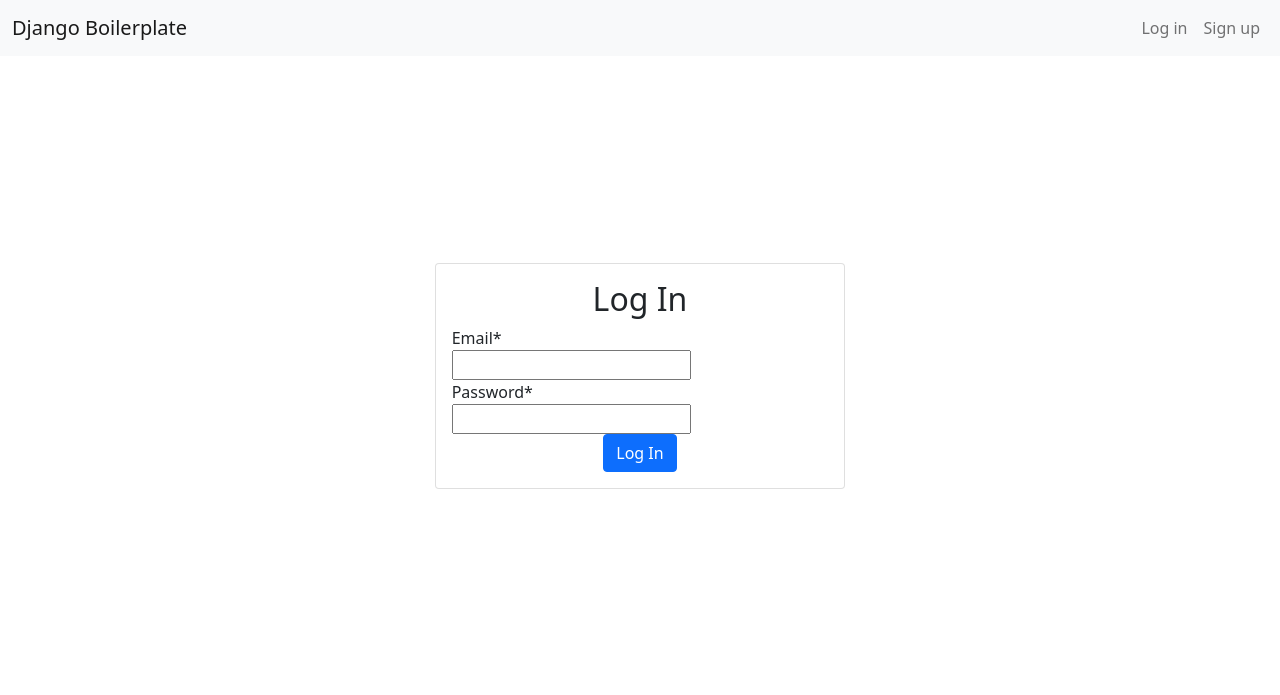
After one commit to JakeWritesCode/django-boilerplate, a Django app: page /users/log-in in a window 1280 px wide. The commit adds this page. Shown: the top 695 px of the page. Run offline with Django 4.2, Linux system fonts and the light colour scheme; some libraries are stand-ins or nearby versions.

Commit message:
Need to do password reset and change but i'm bored.

```diff
--- a/django_boilerplate/urls.py
+++ b/django_boilerplate/urls.py
@@ -15,4 +15,5 @@ urlpatterns = [
 
     # Basic index view, remove when you want something better.
     path("", lambda request: render(request, "index.html"), name="index"),
+
 ]
--- a/templates/base.html
+++ b/templates/base.html
@@ -24,31 +24,23 @@
                     <a class="nav-link" href="#">Add New User</a>
                 </li>
                 <li class="nav-item">
-                    <a class="nav-link" href="#">Log out</a>
+                    <a class="nav-link" href="{% url "log-out" %}">Log out</a>
                 </li>
             {% else %}
                 <li class="nav-item">
-                    <a class="nav-link" href="#">Log in</a>
+                    <a class="nav-link" href="{% url "log-in" %}">Log in</a>
+                </li>
+                <li class="nav-item">
+                    <a class="nav-link" href="{% url "sign-up" %}">Sign up</a>
                 </li>
             {% endif %}
         </ul>
     </div>
 </nav>
 
-<div class="row">
-    <div class="mt-4 p-5 bg-primary text-white rounded">
-        <h1>Welcome to Django Boilerplate</h1>
-        <p>
-            This is a basic Django setup you can utilise for all those side projects
-            you're never going to finish...
-        </p>
-        <p>
-            <a href="https://github.com/JakeWritesCode/django-boilerplate" style="color: white">
-                Read the docs to get started
-            </a>
-        </p>
-    </div>
-</div>
+{% block content %}
+{% endblock %}
+
 
 </body>
 </html>
--- a/users/forms.py
+++ b/users/forms.py
@@ -2,10 +2,16 @@
 """Users forms."""
 
 # 3rd-party
+from django import forms
 from django.conf import settings
-from django.contrib.auth.forms import PasswordChangeForm
+
 from django.contrib.auth.forms import PasswordResetForm
 from django.contrib.auth.forms import UserCreationForm
+from django.contrib.auth.hashers import check_password
+
+# Project
+from django.core.exceptions import ValidationError
+
 from users.models import CustomUser
 
 
@@ -14,4 +20,28 @@ class CustomUserCreationForm(UserCreationForm):
 
     class Meta:  # noqa: D106
         model = CustomUser
-        fields = ("first_name", "last_name")
+        fields = ("email", "first_name", "last_name")
+
+
+class CustomUserLoginForm(forms.Form):
+    """Log the user in."""
+
+    email = forms.EmailField(required=True)
+    password = forms.CharField(widget=forms.PasswordInput, required=True)
+
+    def clean_email(self):
+        """Check that the email exists."""
+        email = self.cleaned_data["email"]
+        try:
+            CustomUser.objects.get(email=email)
+        except CustomUser.DoesNotExist:
+            raise ValidationError("A user with this email does not exist.")
+        return email
+
+    def clean_password(self):
+        """Check the password."""
+        password = self.data["password"]
+        user = CustomUser.objects.get(email=self.cleaned_data["email"])
+        if not check_password(password, user.password):
+            raise ValidationError("The entered password is incorrect.")
+        return password
--- /dev/null
+++ b/users/templates/log_in.html
@@ -0,0 +1,23 @@
+{% extends "base.html" %}
+{% load crispy_forms_tags %}
+
+{% block content %}
+
+    <div class="row" style="align-items: center; justify-content: center; height: 80vh">
+        <div class="col-12 col-md-8 col-lg-6 col-xl-4">
+            <div class="card">
+                <div class="card-body">
+                    <h2 class="text-center">Log In</h2>
+                    <form method="post">
+                        {% csrf_token %}
+                        {{ form|crispy }}
+                        <div class="text-center">
+                            <button type="submit" class="btn btn-primary" style="">Log In</button>
+                        </div>
+                    </form>
+                </div>
+            </div>
+        </div>
+    </div>
+
+{% endblock %}
--- a/users/urls.py
+++ b/users/urls.py
@@ -7,5 +7,7 @@ from django.urls import path
 from . import views
 
 urlpatterns = [
-    # path("", views.index, name="index"),
+    path("sign-up", views.sign_up, name="sign-up"),
+    path("log-in", views.log_in, name="log-in"),
+    path("log-out", views.log_out, name="log-out"),
 ]
--- a/users/views.py
+++ b/users/views.py
@@ -2,7 +2,56 @@
 """
 Views for users app.
 
-We've overridden a bunch of stuff here because you'll inevitably want to change it."""
+We've overridden a bunch of stuff here because you'll inevitably want to change it.
+"""
 
+# 3rd-party
+from django.contrib.auth import login
+from django.contrib.auth import logout
+from django.contrib.auth.forms import PasswordChangeForm
+from django.shortcuts import redirect
 from django.shortcuts import render
+from django.urls import reverse
+
+# Project
 from users.forms import CustomUserCreationForm
+from users.forms import CustomUserLoginForm
+from users.models import CustomUser
+
+
+def sign_up(request):
+    """Basic sign up view."""
+    if request.user.is_authenticated:
+        return redirect(reverse("index"))
+
+    form = CustomUserCreationForm()
+    if request.method == "POST":
+        form = CustomUserCreationForm(request.POST)
+        if form.is_valid():
+            user = form.save(commit=True)
+            login(request, user)
+            return redirect(reverse("index"))
+
+    return render(request, "sign_up.html", {"form": form})
+
+
+def log_out(request):
+    """Log the user out."""
+    if request.user.is_authenticated:
+        logout(request)
+    return redirect(reverse("index"))
+
+
+def log_in(request):
+    """Log the user in."""
+    if request.user.is_authenticated:
+        return redirect(reverse("index"))
+
+    form = CustomUserLoginForm()
+    if request.method == "POST":
+        form = CustomUserLoginForm(request.POST)
+        if form.is_valid():
+            user = CustomUser.objects.get(email=form.cleaned_data["email"])
+            login(request, user)
+            return redirect(reverse("index"))
+    return render(request, "log_in.html", {"form": form})
```
Also changed, not shown: templates/index.html (+17 -0 lines), users/templates/sign_up.html (added, +23 -0 lines).
